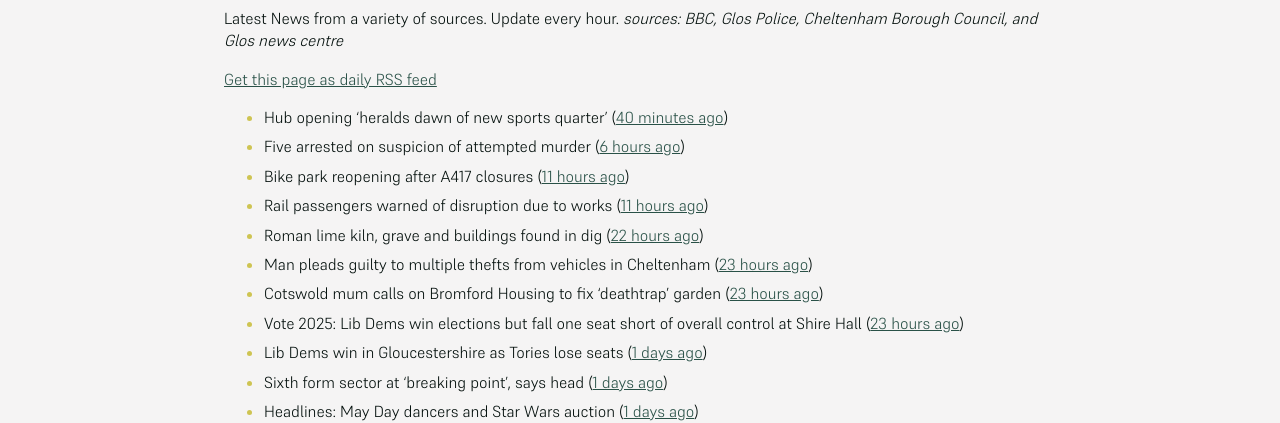
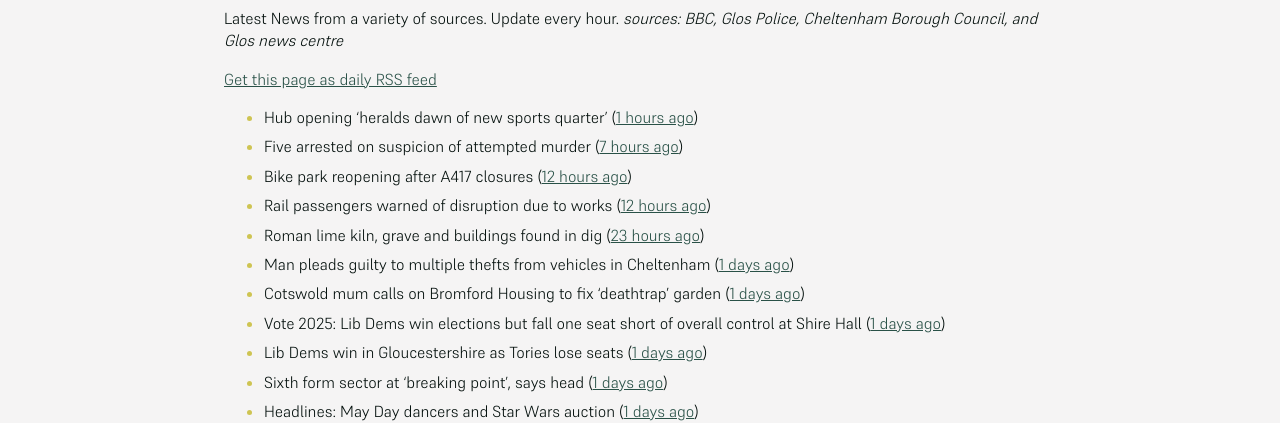
Before and after one commit to mat-0/cheltenham-open-data, a Jekyll site: the page built from _pages/news.md, in a window 1280 px wide. Shown: the part 266-689 px from the top of the page. Built offline with Jekyll 4.4.1, drawn with Linux system fonts in a browser that asks for light colours.

Commit message:
Updated 2025-05-03 18:57:44

```diff
--- a/_pages/news.md
+++ b/_pages/news.md
@@ -12,14 +12,14 @@ _sources: BBC, Glos Police, Cheltenham Borough Council, and Glos news centre_
 [Get this page as daily RSS feed](/daily.rss)
 
 <!-- news_marker starts -->
-- Hub opening 'heralds dawn of new sports quarter' ([40 minutes ago](https://www.bbc.com/news/articles/c87p27r02jqo))
-- Five arrested on suspicion of attempted murder ([6 hours ago](https://www.bbc.com/news/articles/c3evlv8kdkxo))
-- Bike park reopening after A417 closures ([11 hours ago](https://www.bbc.com/news/articles/ceqre24yew9o))
-- Rail passengers warned of disruption due to works ([11 hours ago](https://www.bbc.com/news/articles/cde2jdn7k09o))
-- Roman lime kiln, grave and buildings found in dig ([22 hours ago](https://www.bbc.com/news/articles/c2dew1d26xjo))
-- Man pleads guilty to multiple thefts from vehicles in Cheltenham ([23 hours ago](https://gloucesternewscentre.co.uk/man-pleads-guilty-to-multiple-thefts-from-vehicles-in-cheltenham/))
-- Cotswold mum calls on Bromford Housing to fix ‘deathtrap’ garden ([23 hours ago](https://gloucesternewscentre.co.uk/cotswold-mum-calls-on-bromford-housing-to-fix-deathtrap-garden/))
-- Vote 2025: Lib Dems win elections but fall one seat short of overall control at Shire Hall ([23 hours ago](https://gloucesternewscentre.co.uk/vote-2025-lib-dems-win-elections-but-fall-one-seat-short-of-overall-control-at-shire-hall/))
+- Hub opening 'heralds dawn of new sports quarter' ([1 hours ago](https://www.bbc.com/news/articles/c87p27r02jqo))
+- Five arrested on suspicion of attempted murder ([7 hours ago](https://www.bbc.com/news/articles/c3evlv8kdkxo))
+- Bike park reopening after A417 closures ([12 hours ago](https://www.bbc.com/news/articles/ceqre24yew9o))
+- Rail passengers warned of disruption due to works ([12 hours ago](https://www.bbc.com/news/articles/cde2jdn7k09o))
+- Roman lime kiln, grave and buildings found in dig ([23 hours ago](https://www.bbc.com/news/articles/c2dew1d26xjo))
+- Man pleads guilty to multiple thefts from vehicles in Cheltenham ([1 days ago](https://gloucesternewscentre.co.uk/man-pleads-guilty-to-multiple-thefts-from-vehicles-in-cheltenham/))
+- Cotswold mum calls on Bromford Housing to fix ‘deathtrap’ garden ([1 days ago](https://gloucesternewscentre.co.uk/cotswold-mum-calls-on-bromford-housing-to-fix-deathtrap-garden/))
+- Vote 2025: Lib Dems win elections but fall one seat short of overall control at Shire Hall ([1 days ago](https://gloucesternewscentre.co.uk/vote-2025-lib-dems-win-elections-but-fall-one-seat-short-of-overall-control-at-shire-hall/))
 - Lib Dems win in Gloucestershire as Tories lose seats ([1 days ago](https://www.bbc.com/news/articles/cd6j8e8ej6xo))
 - Sixth form sector at 'breaking point', says head ([1 days ago](https://www.bbc.com/news/articles/c4gr7lkmkzjo))
 - Headlines: May Day dancers and Star Wars auction ([1 days ago](https://www.bbc.com/news/articles/cvg9y17e5rgo))
```
Also changed, not shown: _data/flood.json (+5 -69 lines), index.md (+3 -3 lines).
